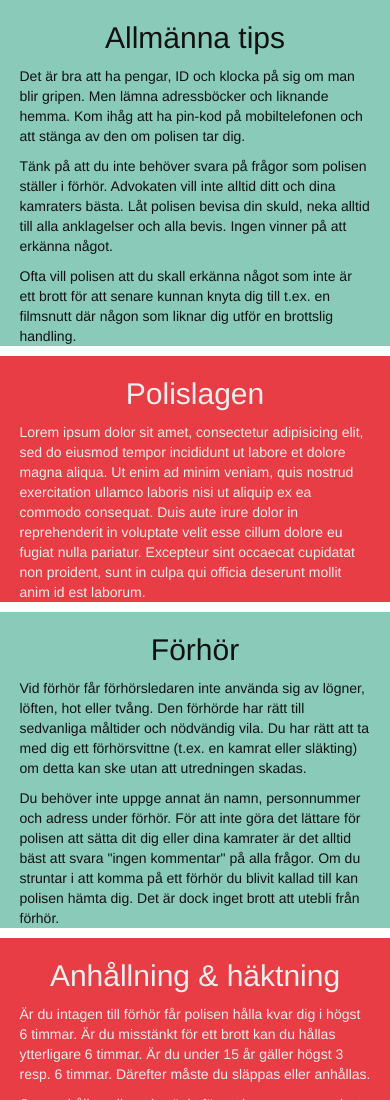
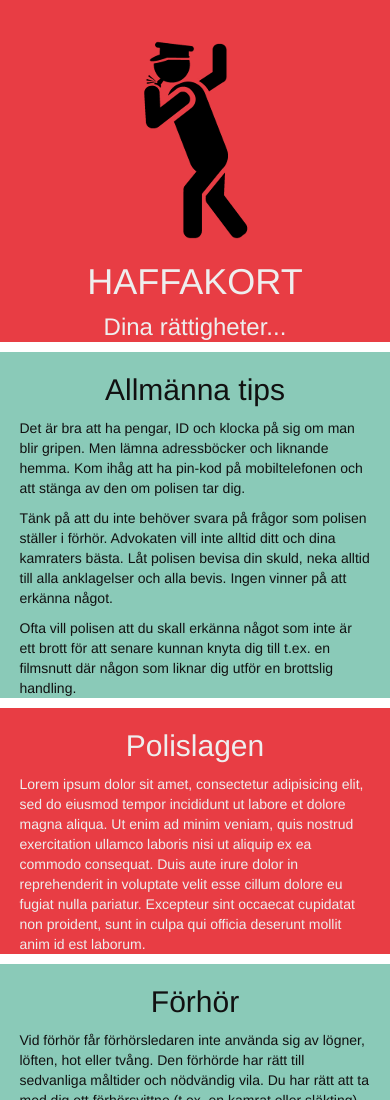
Before and after one commit to 4ZM/haffakort, a website: page www/index.html in a window 390 px wide. Shown: the top 1100 px of the page. Drawn offline with Linux system fonts and the light colour scheme; files that its build step writes are made by us from their sources.

Commit message:
Added start page

```diff
--- a/www/css/style.css
+++ b/www/css/style.css
@@ -23,3 +23,11 @@
     padding-right: 5%;
     padding-top: 20px;
 }
+
+.whistle {
+    height: 20%;
+    display: block;
+    margin-top: 20px;
+    margin-left: auto;
+    margin-right: auto;
+}
--- a/www/index.html
+++ b/www/index.html
@@ -13,6 +13,14 @@
   <body ng-app="haffa">
     <ion-view>
       <ion-slide-box show-pager="true">
+
+        <ion-slide>
+          <div class="box pink">
+            <img class="whistle" src="img/whistle.png" />
+            <h1 class="pink text-center">HAFFAKORT</h1>
+            <h3 class="pink text-center">Dina rättigheter...</h3>
+          </div>
+        </ion-slide>
 
         <ion-slide>
           <div class="box green">
```
Also changed, not shown: www/img/ionic.png (deleted), www/img/whistle.png (added).
